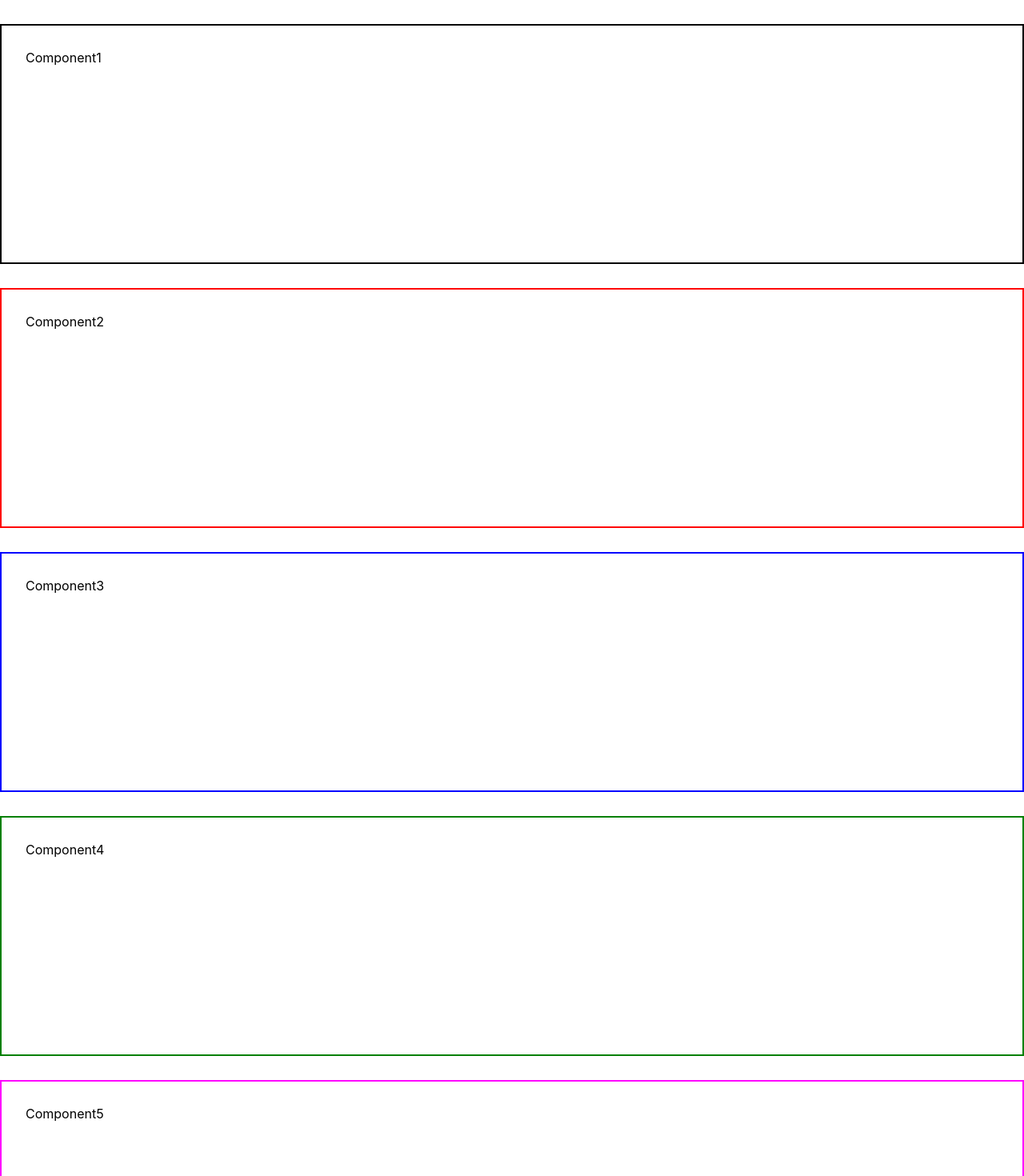
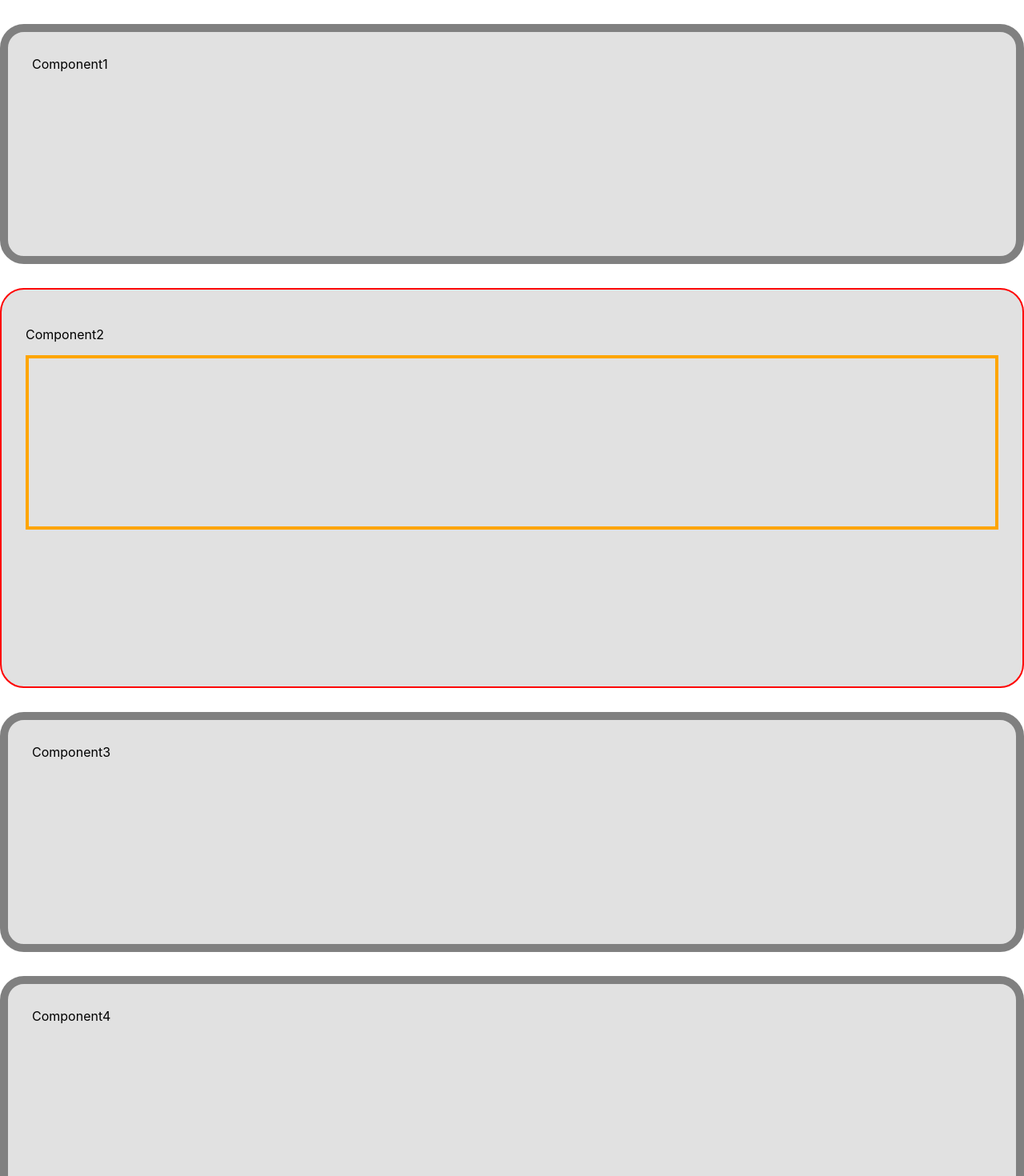
Before and after one commit to ks-mani/gsap-doubt, a React (Create React App) app: page / in a window 1280 px wide. Shown: the top 1470 px of the page at 80% size. Built offline with nearby package versions, Linux system fonts and the light colour scheme.

Commit message:
Common Widget

```diff
--- a/package.json
+++ b/package.json
@@ -7,6 +7,7 @@
     "@testing-library/jest-dom": "^6.6.3",
     "@testing-library/react": "^16.3.0",
     "@testing-library/user-event": "^13.5.0",
+    "gsap": "^3.12.7",
     "react": "^19.1.0",
     "react-dom": "^19.1.0",
     "react-scripts": "5.0.1",
--- a/src/Component1/index.js
+++ b/src/Component1/index.js
@@ -1,14 +1,5 @@
 const Component1 = () => {
-  return (
-    <div
-      className="widget"
-      style={{
-        border: "2px solid black",
-      }}
-    >
-      Component1
-    </div>
-  );
+  return <div className="widget">Component1</div>;
 };
 
 export default Component1;
--- /dev/null
+++ b/src/Component2/index.css
@@ -0,0 +1,9 @@
+.component2Wrap {
+  height: 500px;
+}
+
+.comp2pin {
+  border: 4px solid orange;
+  width: 100%;
+  height: 50%;
+}
--- a/src/Component2/index.js
+++ b/src/Component2/index.js
@@ -1,12 +1,17 @@
+import "./index.css";
+
 const Component2 = () => {
   return (
     <div
-      className="widget"
+      className="widget component2Wrap"
       style={{
         border: "2px solid red",
       }}
     >
-      Component2
+      <p>Component2</p>
+      <div className="comp2pin">
+        <div className="comp2Anim"></div>
+      </div>
     </div>
   );
 };
--- a/src/Component3/index.js
+++ b/src/Component3/index.js
@@ -1,14 +1,5 @@
 const Component3 = () => {
-  return (
-    <div
-      className="widget"
-      style={{
-        border: "2px solid blue",
-      }}
-    >
-      Component3
-    </div>
-  );
+  return <div className="widget">Component3</div>;
 };
 
 export default Component3;
--- a/src/Component4/index.js
+++ b/src/Component4/index.js
@@ -1,14 +1,5 @@
 const Component4 = () => {
-  return (
-    <div
-      className="widget"
-      style={{
-        border: "2px solid green",
-      }}
-    >
-      Component4
-    </div>
-  );
+  return <div className="widget">Component4</div>;
 };
 
 export default Component4;
--- a/src/index.css
+++ b/src/index.css
@@ -21,4 +21,7 @@ code {
   height: 300px;
   padding: 30px;
   margin: 30px 0;
+  border: 10px solid grey;
+  border-radius: 30px;
+  background-color: rgb(225, 225, 225);
 }
```
Also changed, not shown: 1 other file (tests, documents, lock files or other folders).
